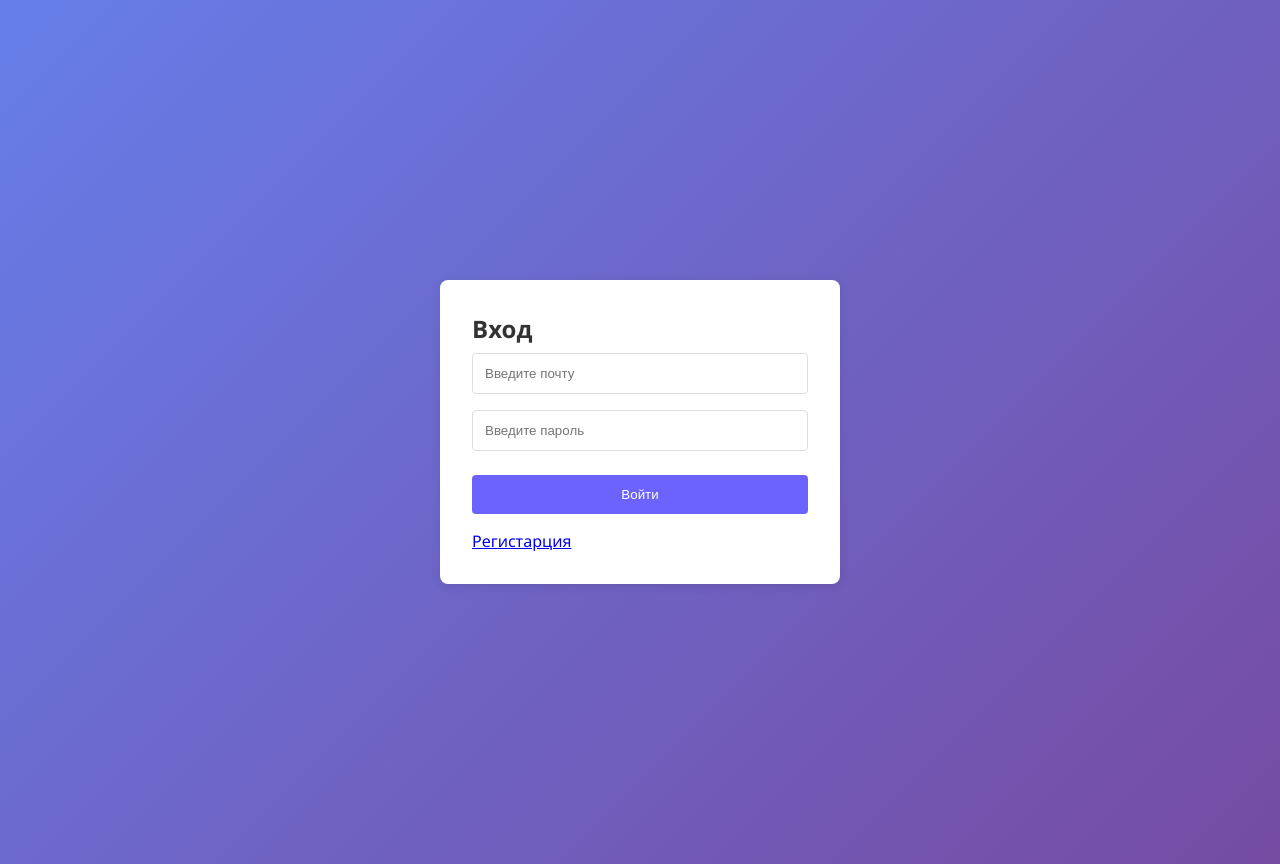
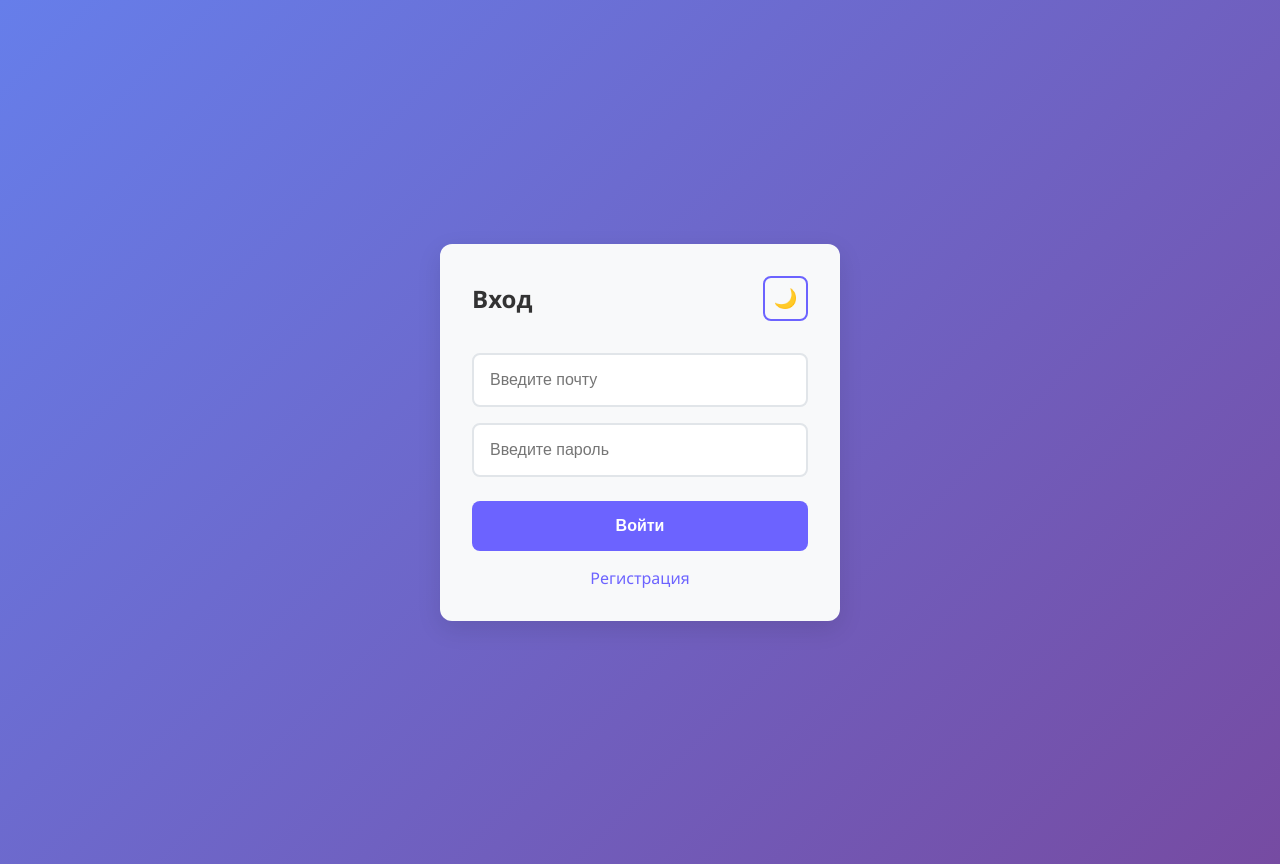
Before and after one commit to Bougainvilllea/web_lab7, a Vue app: page /#/login in a window 1280 px wide. Built offline with nearby package versions, Linux system fonts and the light colour scheme.

Commit message:
Update Login.vue

```diff
--- a/src/views/Login.vue
+++ b/src/views/Login.vue
@@ -1,7 +1,12 @@
 <template>
   <div class="login">
     <div class="card">
-      <h2>{{ isRegister ? 'Регистарция' : 'Вход' }}</h2>
+      <div class="header">
+        <h2>{{ isRegister ? 'Регистрация' : 'Вход' }}</h2>
+        <button @click="toggleTheme" class="theme-toggle">
+          {{ isDarkTheme ? '☀️' : '🌙' }}
+        </button>
+      </div>
 
       <form @submit.prevent="submit">
         <input v-model="email" type="email" placeholder="Введите почту" required>
@@ -16,7 +21,7 @@
 
       <p>
         <a href="#" @click="isRegister = !isRegister">
-          {{ isRegister ? 'Вход' : 'Регистарция' }}
+          {{ isRegister ? 'Вход' : 'Регистрация' }}
         </a>
       </p>
     </div>
@@ -24,7 +29,7 @@
 </template>
 
 <script setup>
-import { ref } from 'vue'
+import { ref, onMounted } from 'vue'
 import { useRouter } from 'vue-router'
 import { useAuthStore } from '../stores/auth'
 
@@ -33,9 +38,31 @@ const password = ref('')
 const confirmPassword = ref('')
 const isRegister = ref(false)
 const error = ref('')
+const isDarkTheme = ref(false)
 
 const auth = useAuthStore()
 const router = useRouter()
+
+// Загружаем тему из localStorage при загрузке
+onMounted(() => {
+  const savedTheme = localStorage.getItem('darkTheme')
+  isDarkTheme.value = savedTheme === 'true'
+  applyTheme()
+})
+
+const toggleTheme = () => {
+  isDarkTheme.value = !isDarkTheme.value
+  localStorage.setItem('darkTheme', isDarkTheme.value)
+  applyTheme()
+}
+
+const applyTheme = () => {
+  if (isDarkTheme.value) {
+    document.body.classList.add('dark-theme')
+  } else {
+    document.body.classList.remove('dark-theme')
+  }
+}
 
 const submit = async () => {
   try {
@@ -43,7 +70,7 @@ const submit = async () => {
 
     if (isRegister.value) {
       if (password.value !== confirmPassword.value) {
-        throw new Error('Passwords dont match')
+        throw new Error('Пароли не совпадают')
       }
       auth.register(email.value, password.value)
       isRegister.value = false
@@ -67,35 +94,132 @@ const submit = async () => {
 }
 
 .card {
-  background: white;
+  background: #f8f9fa;
   padding: 2rem;
-  border-radius: 8px;
-  box-shadow: 0 2px 10px rgba(0,0,0,0.1);
+  border-radius: 12px;
+  box-shadow: 0 8px 25px rgba(0,0,0,0.1);
   width: 100%;
   max-width: 400px;
+  transition: all 0.3s ease;
+}
+
+:deep(.dark-theme) .card {
+  background: #2c3e50;
+  color: #91aac7ff;
+  box-shadow: 0 8px 25px rgba(0,0,0,0.3);
+}
+
+.header {
+  display: flex;
+  justify-content: space-between;
+  align-items: center;
+  margin-bottom: 1.5rem;
+}
+
+h2 {
+  color: #333;
+  margin: 0;
+  transition: color 0.3s ease;
+}
+
+:deep(.dark-theme) h2 {
+  color: #f0f0f0;
+}
+
+.theme-toggle {
+  background: transparent;
+  border: 2px solid #6C63FF;
+  color: #6C63FF;
+  padding: 0.5rem;
+  border-radius: 8px;
+  cursor: pointer;
+  font-size: 1.2rem;
+  transition: all 0.3s ease;
+  width: 45px;
+  height: 45px;
+  display: flex;
+  align-items: center;
+  justify-content: center;
+}
+
+.theme-toggle:hover {
+  background: #6C63FF;
+  color: white;
+  transform: translateY(-2px);
 }
 
 input {
   width: 100%;
-  padding: 0.75rem;
+  padding: 1rem;
   margin: 0.5rem 0;
-  border: 1px solid #ddd;
-  border-radius: 4px;
+  border: 2px solid #e1e5e9;
+  border-radius: 8px;
+  background: white;
+  color: #333;
+  font-size: 1rem;
+  transition: all 0.3s ease;
 }
 
-button {
+:deep(.dark-theme) input {
+  background: #34495e;
+  border-color: #4a6572;
+  color: #f0f0f0;
+}
+
+:deep(.dark-theme) input::placeholder {
+  color: #bdc3c7;
+}
+
+input:focus {
+  outline: none;
+  border-color: #6C63FF;
+}
+
+button[type="submit"] {
   width: 100%;
-  padding: 0.75rem;
+  padding: 1rem;
   background: #6C63FF;
   color: white;
   border: none;
-  border-radius: 4px;
+  border-radius: 8px;
   cursor: pointer;
   margin: 1rem 0;
+  font-size: 1rem;
+  font-weight: 600;
+  transition: all 0.3s ease;
+}
+
+button[type="submit"]:hover {
+  background: #5a52d5;
+  transform: translateY(-2px);
 }
 
 .error {
-  color: red;
+  color: #ff6b6b;
   margin: 10px 0;
+  text-align: center;
+  font-weight: 500;
+}
+
+p {
+  text-align: center;
+  color: #666;
+  transition: color 0.3s ease;
+}
+
+:deep(.dark-theme) p {
+  color: #bdc3c7;
+}
+
+a {
+  color: #6C63FF;
+  text-decoration: none;
+  font-weight: 500;
+  transition: color 0.3s ease;
+}
+
+a:hover {
+  text-decoration: underline;
+  color: #5a52d5;
 }
 </style>
```
